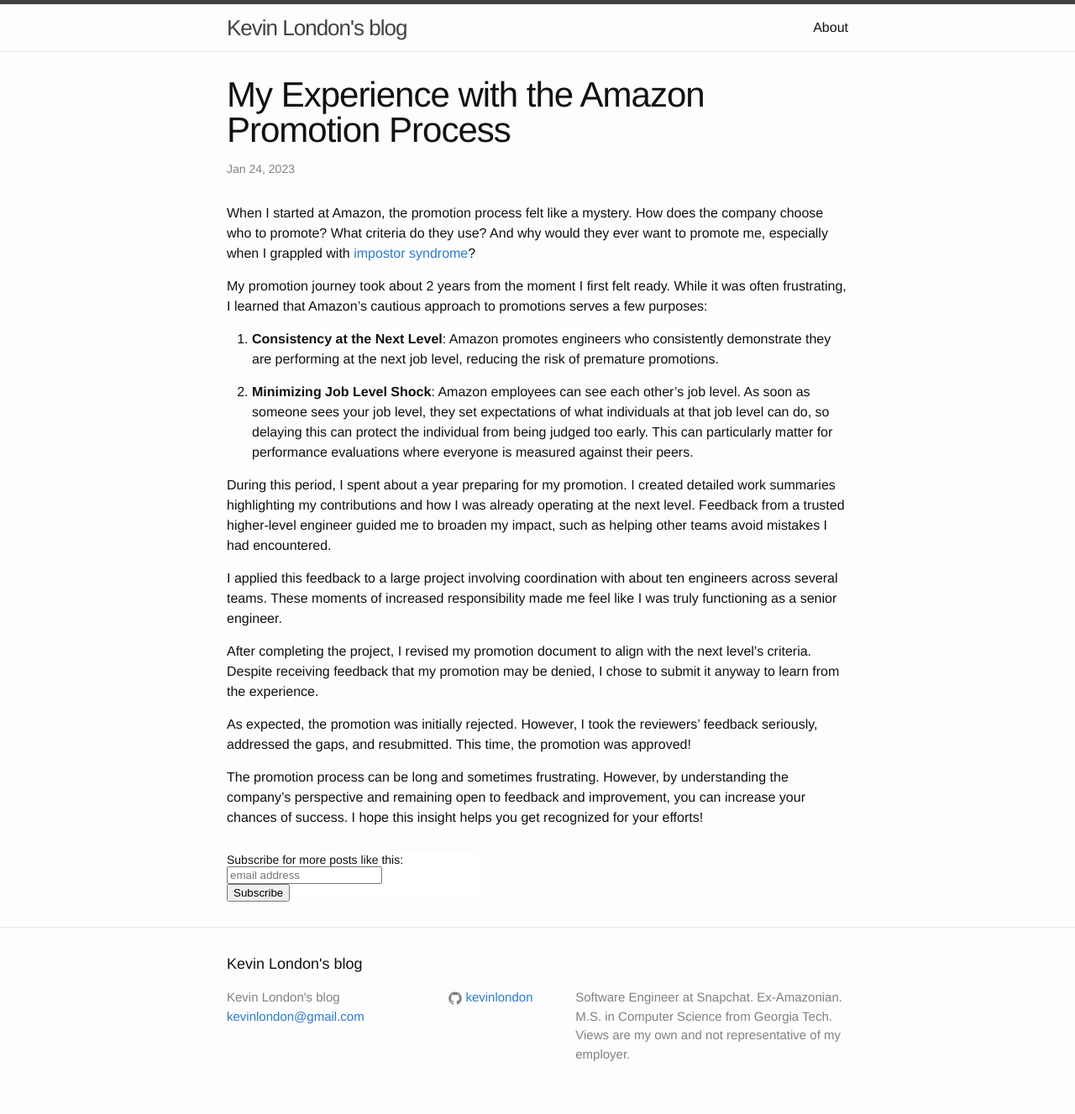
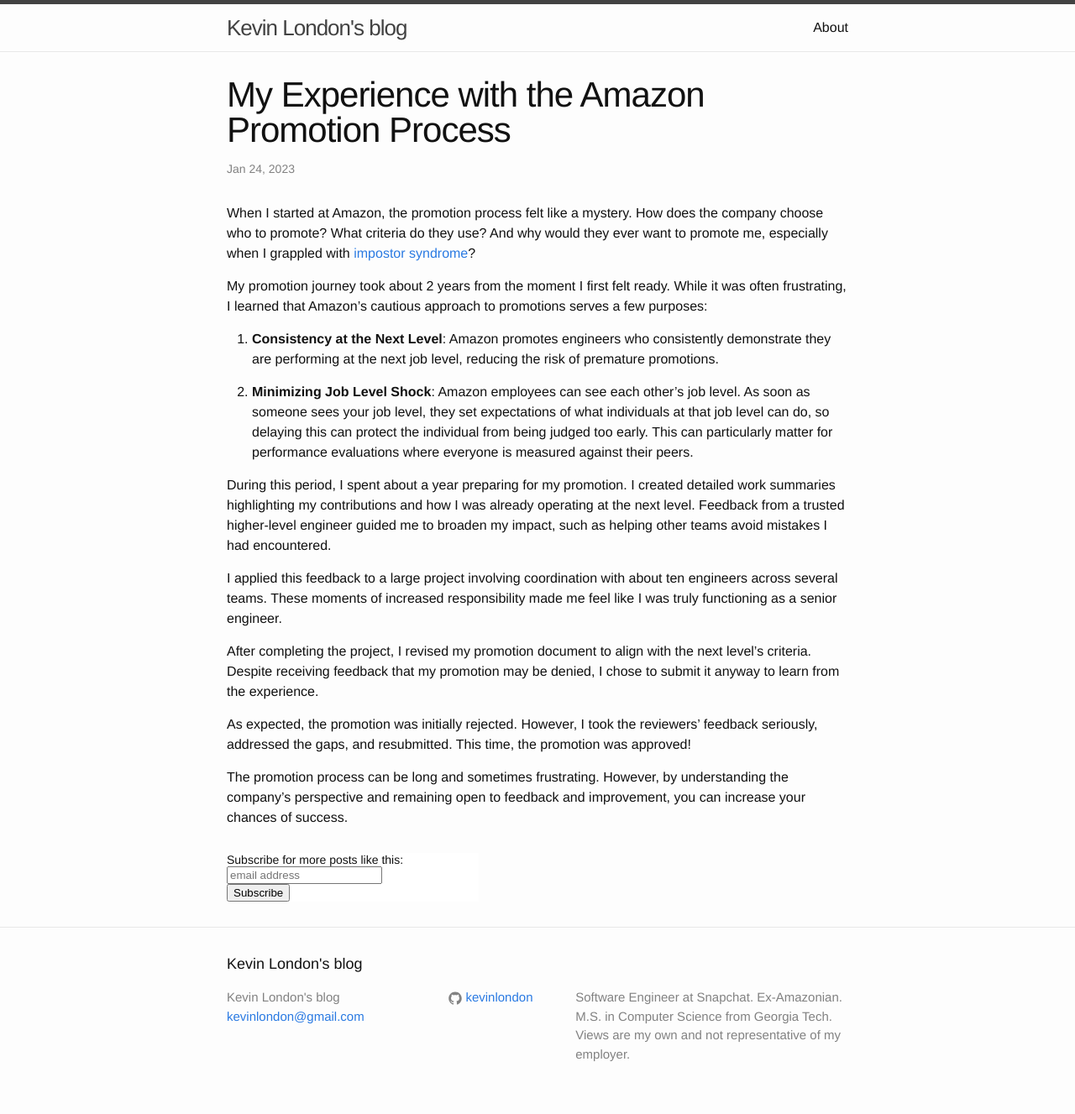
Before and after one commit to kevinlondon/kevinlondon.github.io, a Jekyll site: the page built from _posts/2023-01-24-thinking-about-promotions.md, in a window 1280 px wide. Shown: the whole page at 84% size. Built offline with Jekyll 4.4.1, drawn with Linux system fonts in a browser that asks for light colours; comment, search, counter and statistics services are not loaded.

```diff
--- a/_posts/2023-01-24-thinking-about-promotions.md
+++ b/_posts/2023-01-24-thinking-about-promotions.md
@@ -39,5 +39,4 @@ seriously, addressed the gaps, and resubmitted. This time, the promotion was app
 
 The promotion process can be long and sometimes frustrating. However, by
 understanding the company’s perspective and remaining open to feedback and
-improvement, you can increase your chances of success. I hope this insight helps
-you get recognized for your efforts!
+improvement, you can increase your chances of success.
```
Also changed, not shown: _posts/2023-07-05-interview-tips-and-tricks.md (+4 -4 lines).
